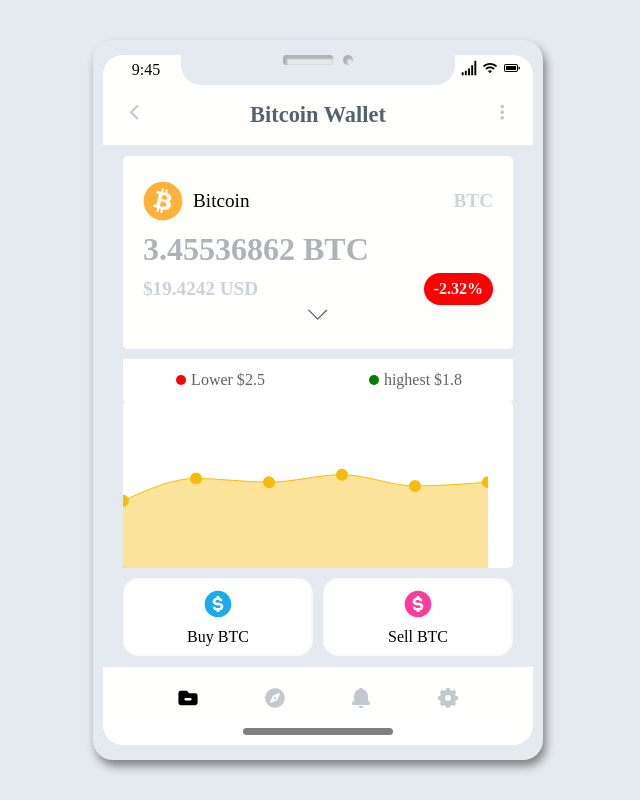
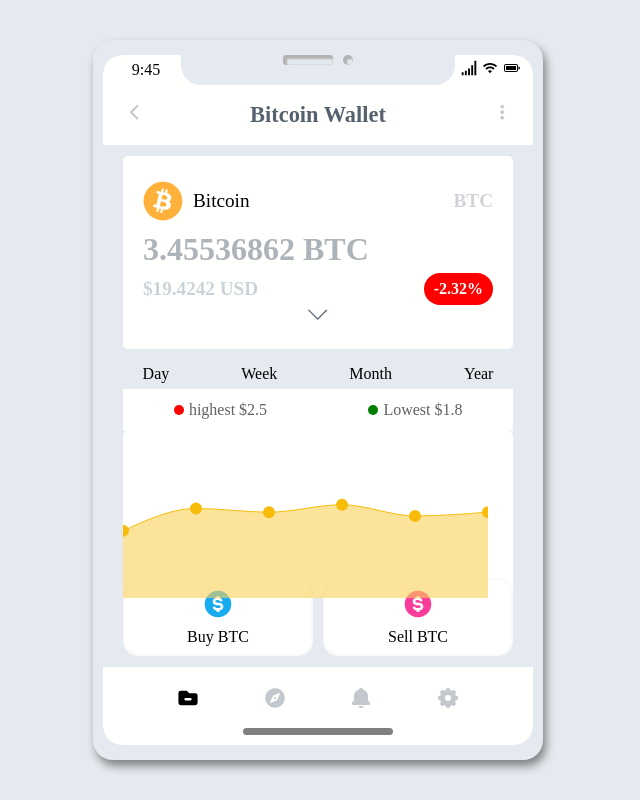
Before and after one commit to JohnMigwi/phone-layout, a React (Create React App) app: page / in a window 1280 px wide. Shown: the whole page, without its empty margins (322-962 px from the left). Built offline with nearby package versions, Linux system fonts and the light colour scheme.

Commit message:
interchange lowest and highest

```diff
--- a/src/Components/Body/MiddleBody.js
+++ b/src/Components/Body/MiddleBody.js
@@ -41,13 +41,13 @@
         <div className='left'>
           <span className='dot'></span>
           <span>
-            Lower ${maxDataValue}
+            highest ${maxDataValue}
           </span>
         </div>
         <div className='right'>
           <span className='dot'></span>
           <span>
-            highest ${minDataValue}
+            Lowest ${minDataValue}
           </span>
         </div>
       </div>
--- a/src/index.css
+++ b/src/index.css
@@ -436,7 +436,6 @@
 .period-buttons {
   display: flex;
   justify-content: center;
-  display: none;
 
 }
 
```
